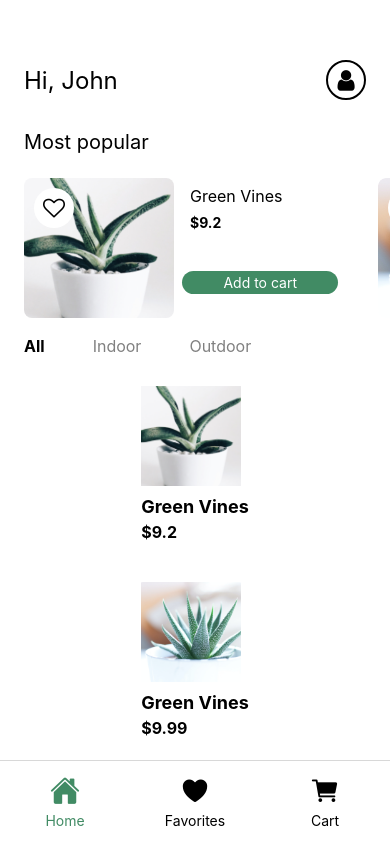
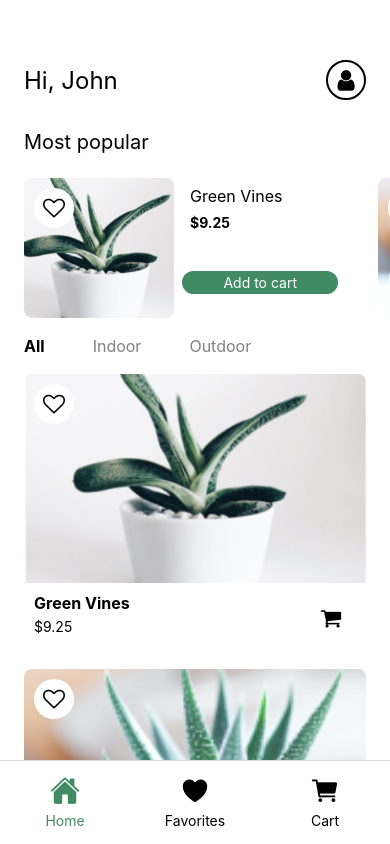
Before and after one commit to Rhayr/ChallengePlants, a React Native app in the folder PlantParadise/: screen /Home in a window 390 px wide. Built offline with nearby package versions, Linux system fonts and the light colour scheme.

Commit message:
feat: second flatlist details

```diff
--- a/PlantParadise/components/plantItemV.js
+++ b/PlantParadise/components/plantItemV.js
@@ -1,40 +1,99 @@
-import React from 'react';
-import { View, Text, Image, StyleSheet } from 'react-native';
+import React, { useState } from 'react';
+import { View, Text, Image, StyleSheet, TouchableOpacity } from 'react-native';
+import { GlobalStyles } from '../constants/styles';
+import { FontAwesome } from '@expo/vector-icons';
 
 function PlantItemVertical({ planta }) {
+  const [isFavorited, setIsFavorited] = useState(false);
+  const [isAddedToCart, setIsAddedToCart] = useState(false);
+
   return (
     <View style={styles.container}>
       <Image source={planta.imagem} style={styles.imagem} />
-      <Text style={styles.nome}>{planta.nome}</Text>
-      <Text style={styles.preco}>${planta.preco}</Text>
+      <View style={styles.textContainer}>
+        <Text style={styles.nome}>{planta.nome}</Text>
+        <Text style={styles.preco}>${planta.preco}</Text>
+      </View>
+      <View style={styles.favoriteIconContainer}>
+        <TouchableOpacity onPress={() => setIsFavorited(!isFavorited)}>
+          <FontAwesome
+            name="heart-o"
+            size={22}
+            color={isFavorited ? GlobalStyles.colors.primaryColor : 'black'}
+          />
+        </TouchableOpacity>
+      </View>
+      <View
+        style={[
+          styles.cartButton,
+          isAddedToCart ? styles.cartButtonSelected : {},
+        ]}
+      >
+        <TouchableOpacity onPress={() => setIsAddedToCart(!isAddedToCart)}>
+          <FontAwesome
+            name="shopping-cart"
+            size={22}
+            color={isAddedToCart ? 'white' : 'black'}
+          />
+        </TouchableOpacity>
+      </View>
     </View>
   );
 }
 
 const styles = StyleSheet.create({
   container: {
-    margin: 10,
-    padding: 10,
-    backgroundColor: '#fff',
-    borderRadius: 5,
+    backgroundColor: GlobalStyles.colors.primaryBackground,
+    borderRadius: 8,
+    elevation: 3,
+    height: 279,
+    marginHorizontal: 24,
+    marginVertical: 8,
   },
   imagem: {
-    width: 100,
-    height: 100,
+    width: '100%',
+    height: 209,
     marginBottom: 10,
+    borderTopLeftRadius: 8,
+    borderTopRightRadius: 8,
+  },
+  textContainer: {
+    marginHorizontal: 10,
   },
   nome: {
-    fontSize: 18,
+    fontSize: 16,
     fontWeight: 'bold',
   },
-  descricao: {
+  preco: {
+    fontSize: 14,
     marginTop: 5,
-    marginBottom: 5,
   },
-  preco: {
-    fontSize: 16,
-    fontWeight: 'bold',
-    marginTop: 5,
+  favoriteIconContainer: {
+    position: 'absolute',
+    top: 10,
+    left: 10,
+    width: 40,
+    height: 40,
+    backgroundColor: 'white',
+    borderRadius: 20,
+    justifyContent: 'center',
+    alignItems: 'center',
+    elevation: 5,
+  },
+  cartButton: {
+    position: 'absolute',
+    bottom: 15,
+    right: 15,
+    width: 40,
+    height: 40,
+    backgroundColor: 'white',
+    borderRadius: 20,
+    justifyContent: 'center',
+    alignItems: 'center',
+    elevation: 5,
+  },
+  cartButtonSelected: {
+    backgroundColor: GlobalStyles.colors.primaryColor,
   },
 });
 
--- a/PlantParadise/src/data/data.js
+++ b/PlantParadise/src/data/data.js
@@ -2,7 +2,7 @@ const plants = [
   {
     id: 1,
     nome: 'Green Vines',
-    preco: 9.2,
+    preco: 9.25,
     descricao: 'Lindo para ficar em casa',
     imagem: require('../../assets/plantinha1.png'),
     categoria: 'indoor',
--- a/PlantParadise/src/screens/home.js
+++ b/PlantParadise/src/screens/home.js
@@ -72,15 +72,12 @@ function Home() {
             </Text>
           </TouchableOpacity>
         </View>
-        <View
-          style={{ flex: 1, justifyContent: 'center', alignItems: 'center' }}
-        >
+        <View style={{ flex: 1 }}>
           <FlatList
             data={filteredPlants}
             keyExtractor={(item) => item.id.toString()}
             renderItem={({ item }) => <PlantItemVertical planta={item} />}
           />
-          <View />
         </View>
       </View>
     </View>
```
